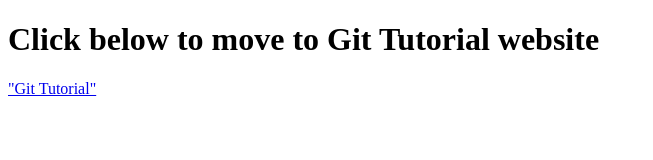
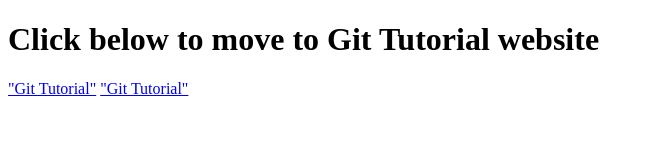
Before and after one commit to TuanDao2002/s3877347.github.io, a plain HTML site: page index.html in a window 1280 px wide. Shown: the whole page, without its empty margins (0-653 px from the left). Drawn offline with Linux system fonts and the light colour scheme.

Commit message:
Home Page

```diff
--- a/index.html
+++ b/index.html
@@ -3,5 +3,7 @@
     <head>
         <h1>Click below to move to Git Tutorial website</h1>
         <a href="./Git Tutorial/index.html">"Git Tutorial"</a>
+        <a href="./Git Tutorial/nicepage.css">"Git Tutorial"</a>
+
     </head>
 </html>
```
